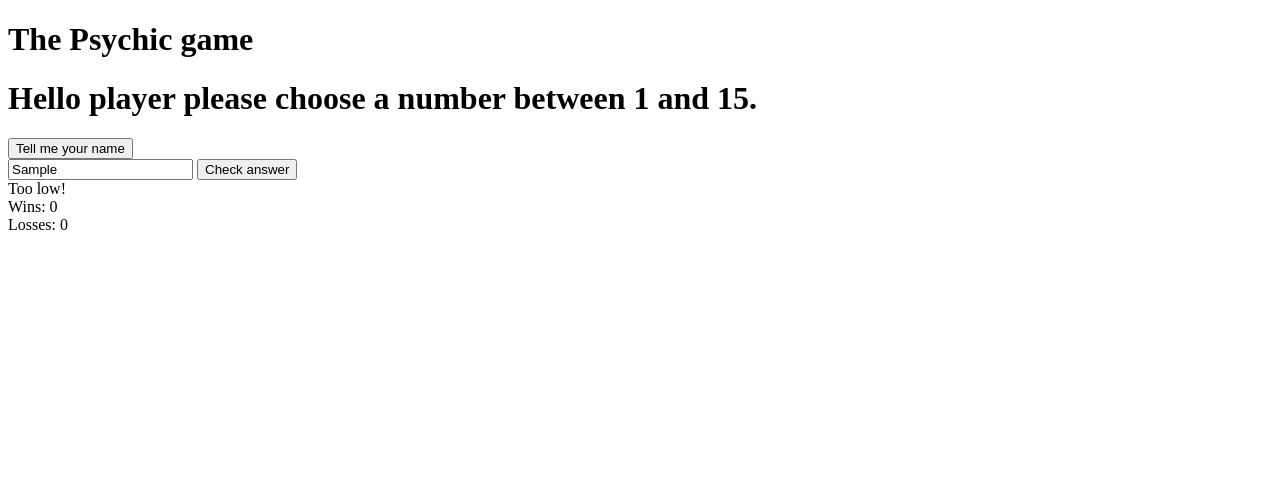
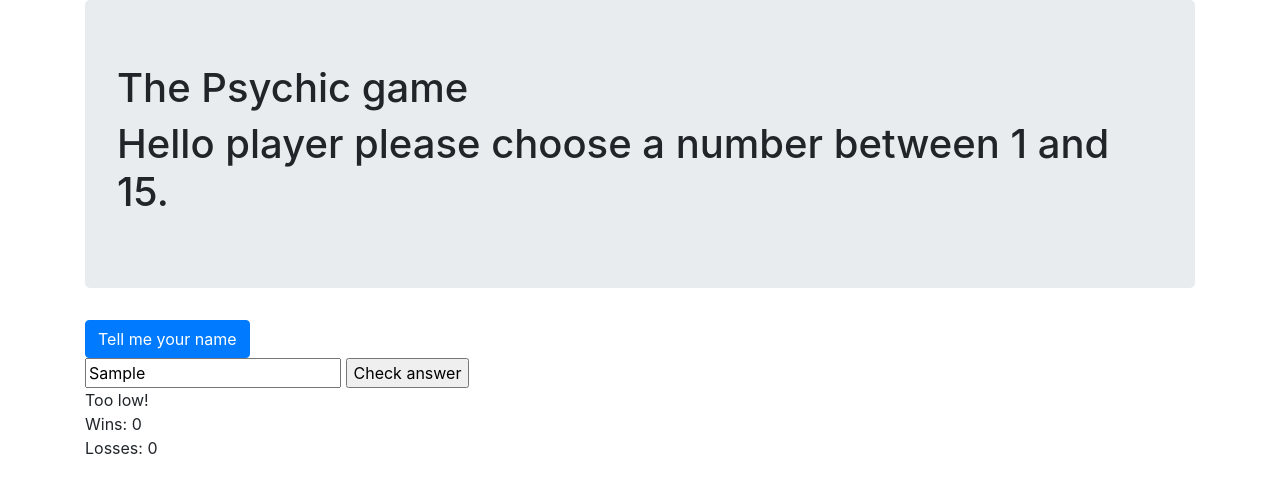
Before and after one commit to UnseenMountain/javascript-games, a plain HTML site: page index.html in a window 1280 px wide. Both pictures are taken after typing "Sample" into the empty fields and a click on the input "Check answer". Drawn offline with nearby package versions, Linux system fonts and the light colour scheme.

Commit message:
Styleized my game

```diff
--- a/assets/javascript/game.js
+++ b/assets/javascript/game.js
@@ -59,7 +59,7 @@ document.body.style.padding = 20;
 
     function checkAnswer() {
 
-        if (yourNumber.value == randomNumber) {
+        if (yourNumber.value === randomNumber) {
             if (name) {
                 answerDisplay.innerHTML = "You win " + name + "! " + randomNumber + " is correct. " +
                     "Please input your next guess to start again.";
@@ -70,7 +70,7 @@ document.body.style.padding = 20;
             win++;
             winlossDisplay();
             initGame();
-            return;
+
         }
         else if (yourNumber.value > randomNumber) {
             answerDisplay.innerHTML = "Too high fool!";
--- a/index.html
+++ b/index.html
@@ -6,17 +6,18 @@
     <meta name="viewport" content="width=device-width, initial-scale=1.0">
     <meta http-equiv="X-UA-Compatible" content="ie=edge">
     <link rel="stylespage" href="styles.css">
-
+    <link rel="stylesheet" href="https://stackpath.bootstrapcdn.com/bootstrap/4.3.1/css/bootstrap.min.css" integrity="sha384-ggOyR0iXCbMQv3Xipma34MD+dH/1fQ784/j6cY/iJTQUOhcWr7x9JvoRxT2MZw1T" crossorigin="anonymous">
     <title> Psychic game</title>
 </head>
 
 <body>
-
+<div class="container">
+<div class="jumbotron">
     <h1>The Psychic game</h1>
 
     <h1>Hello player please choose a number between 1 and 15. </h1>
-
-    <button type="button" id="namePrompt">Tell me your name</button>
+</div>
+    <button type="button" id="namePrompt" class="btn btn-primary">Tell me your name</button>
     <div id="name"></div>
 
     <div>
@@ -31,7 +32,7 @@
         <div type="text" id="loss"></div>
 
 
-
+</div>
         <script>
             var win = 0;
             var loss = 0;
```
Also changed, not shown: 1 other file.
